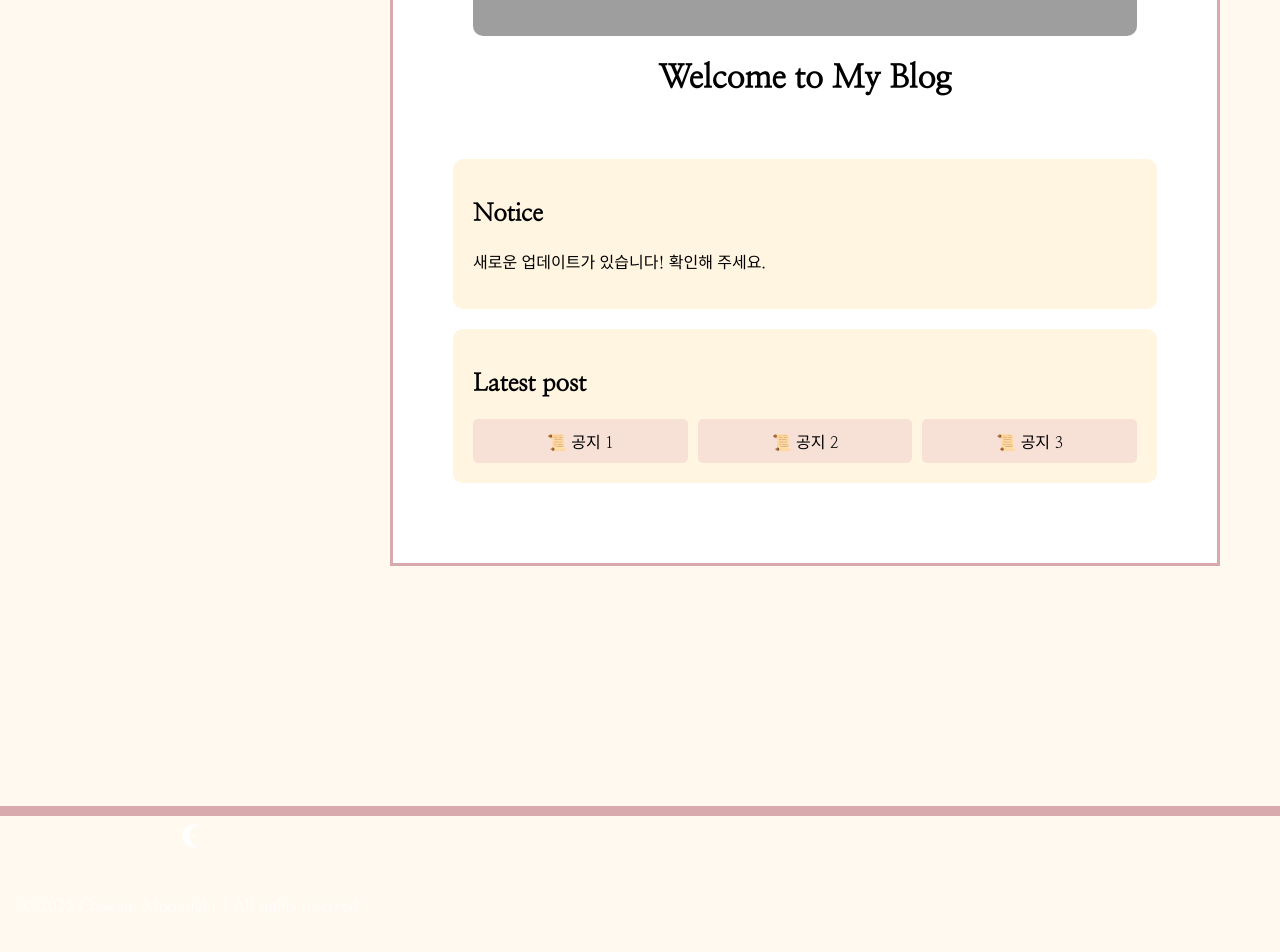
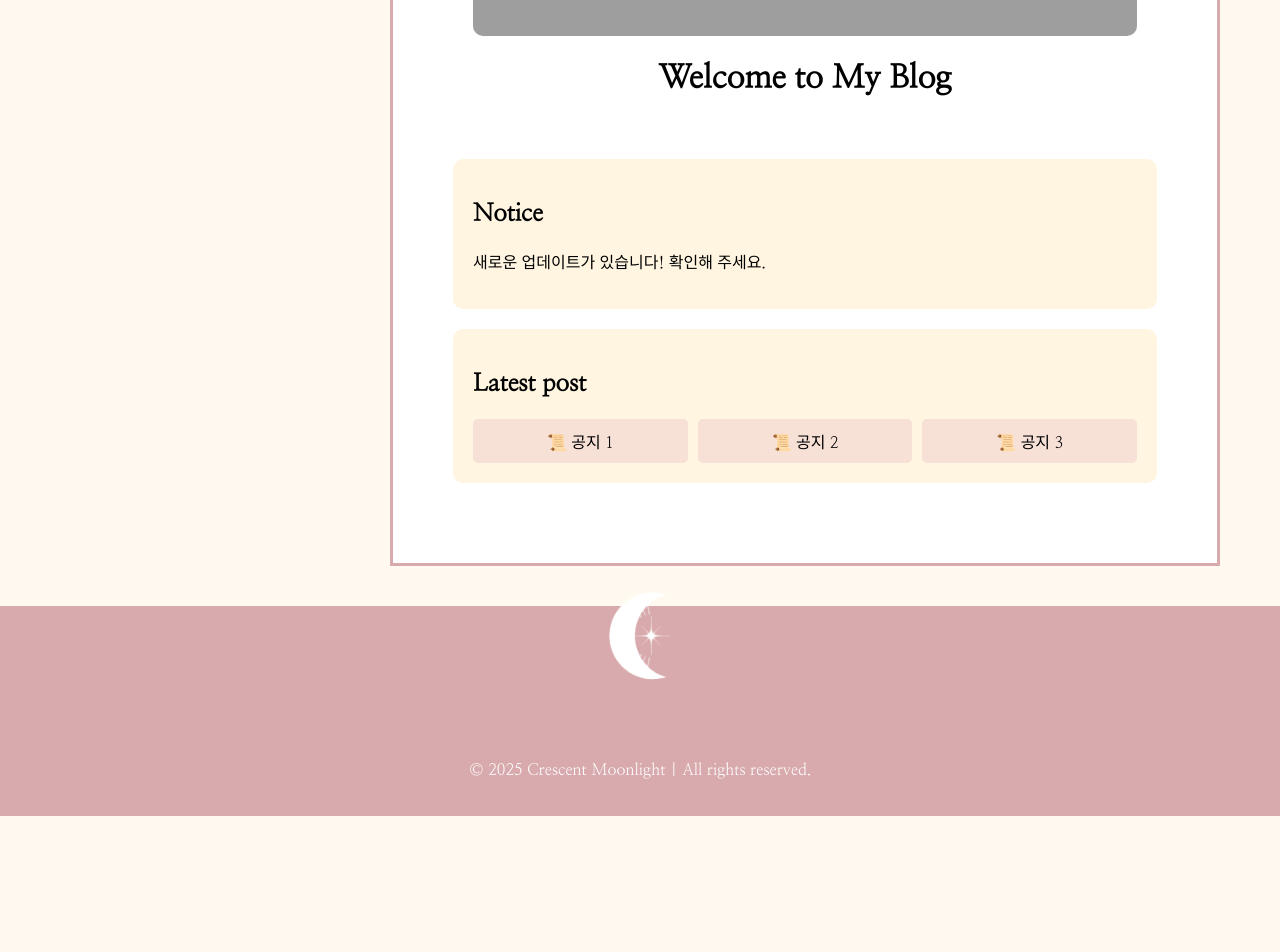
Before and after one commit to narelim/crescentmoonlight, a Jekyll site: the page built from index.html, in a window 1280 px wide. Shown: the part 889-1841 px from the top of the page. Built offline with Jekyll 4.4.1, drawn with Linux system fonts in a browser that asks for light colours; some web fonts are replaced; after the commit the page ends 1705 px from its top, so only the background shows below that; grey boxes are pictures that could not be loaded.

Commit message:
퓨ㅠㅠㅠ

```diff
--- a/styles/footer.css
+++ b/styles/footer.css
@@ -6,10 +6,12 @@
     padding-top: 10px;
     width: 100%;
     margin-top: auto;
+    flex-direction: column;
+    align-items: center;
   }
 
   .foot{
-    position: absolute;
+    position: relative;
     text-align: center;
     padding: 20px;
   }
--- a/styles/oc.css
+++ b/styles/oc.css
@@ -17,7 +17,7 @@
   height: auto;
   object-fit: cover;
   position: absolute;
-  margin-top: 5;
+  margin-top: 8;
   z-index: 1;
   left: 50%;
   top: 50%;
```
